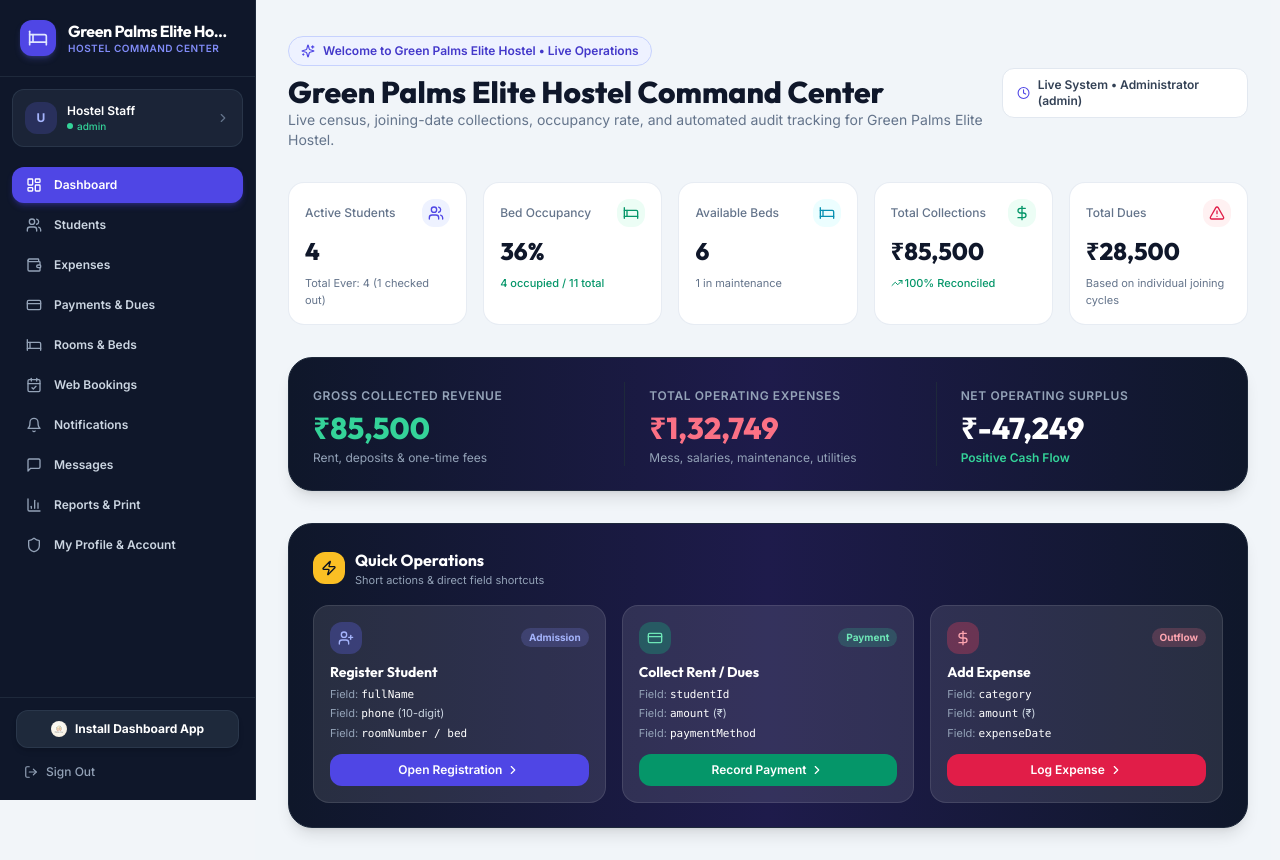
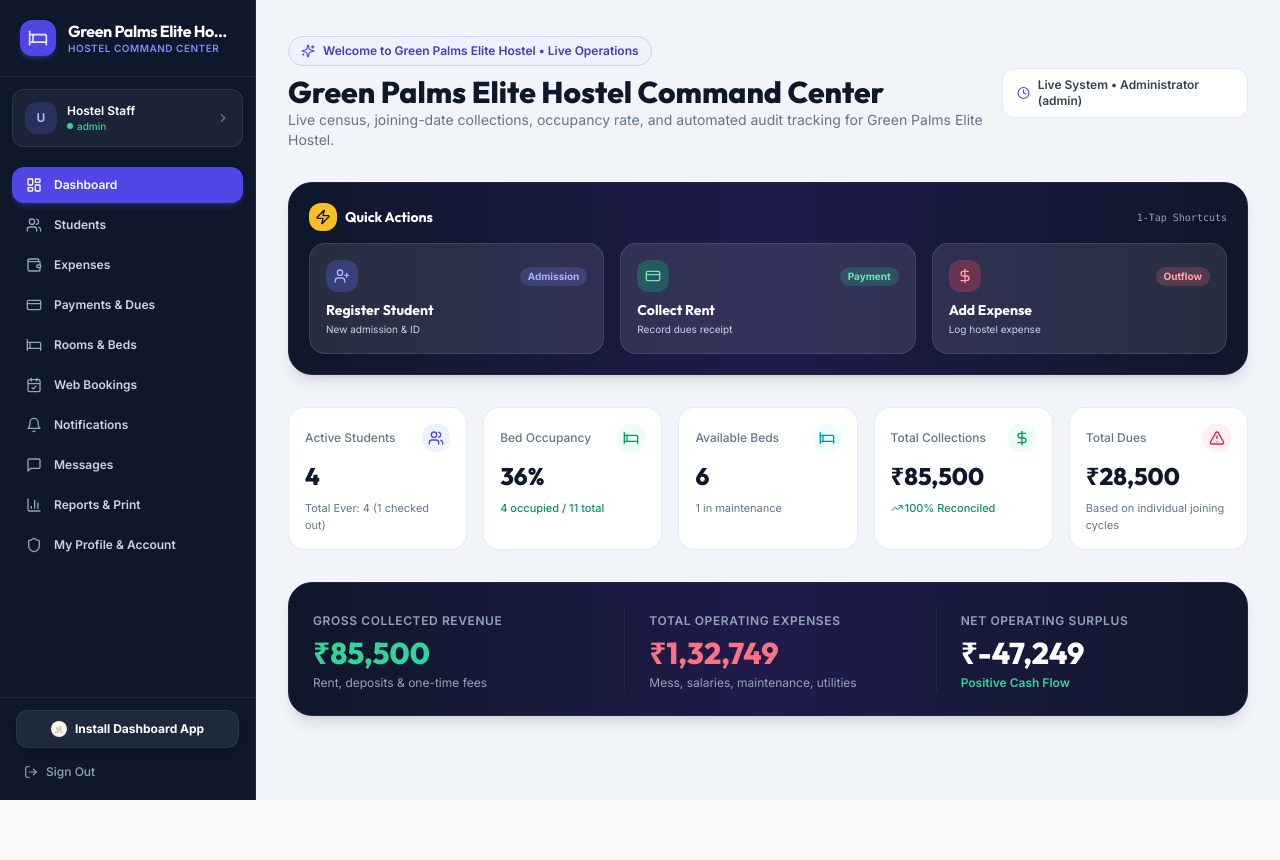
Before and after one commit to homestay7075-lang/homestay, a Next.js app: page /dashboard in a window 1280 px wide. After the commit the page ends 800 px from the top, so only its background shows below. Built offline with nearby package versions, Linux system fonts and the light colour scheme; sample sign-in values are in the browser's storage.

Commit message:
feat: show quick actions in single row in owner app, remove beds in payments and redeploy

```diff
--- a/app/app/page.tsx
+++ b/app/app/page.tsx
@@ -51,6 +51,8 @@ export default function StudentMobileApp() {
   useEffect(() => {
     if (!isLoading && !currentUser) {
       router.replace('/login');
+    } else if (!isLoading && currentUser?.role === 'OWNER') {
+      router.replace('/dashboard');
     }
   }, [isLoading, currentUser, router]);
 
@@ -200,7 +202,7 @@ export default function StudentMobileApp() {
 --------------------------------
 *Hostel:* ${hostelName}
 *Student:* ${studentData?.fullName} (${studentData?.studentId})
-*Bed Allocation:* ${studentData?.bedNumber || 'N/A'} (${studentData?.blockName || 'Campus'})
+*Wing / Campus:* ${studentData?.blockName || 'Campus'}
 *Amount Paid:* ₹${Number(amt).toLocaleString('en-IN')}
 *Payment App:* ${app}
 *UTR / Reference ID:* ${utr}
@@ -657,6 +659,35 @@ Dear Owner, I have completed the rent dues payment via UPI. Please verify this r
 
               {/* Quick Actions Grid */}
               <div className="grid grid-cols-3 gap-2">
+                {currentUser?.role === 'OWNER' ? (
+                  <>
+                    <Link
+                      href="/dashboard"
+                      className="p-3 rounded-2xl bg-slate-800/60 hover:bg-slate-800 border border-slate-700 text-left transition space-y-1 block"
+                    >
+                      <User className="w-4 h-4 text-indigo-400" />
+                      <div className="font-bold text-[11px] text-white">Owner Hub</div>
+                      <div className="text-[9px] text-slate-400">Dashboard & stats</div>
+                    </Link>
+                    <Link
+                      href="/dashboard/payments"
+                      className="p-3 rounded-2xl bg-slate-800/60 hover:bg-slate-800 border border-slate-700 text-left transition space-y-1 block"
+                    >
+                      <CreditCard className="w-4 h-4 text-emerald-400" />
+                      <div className="font-bold text-[11px] text-white">Collect Rent</div>
+                      <div className="text-[9px] text-slate-400">Dues & payments</div>
+                    </Link>
+                    <Link
+                      href="/dashboard/expenses"
+                      className="p-3 rounded-2xl bg-slate-800/60 hover:bg-slate-800 border border-slate-700 text-left transition space-y-1 block"
+                    >
+                      <Receipt className="w-4 h-4 text-rose-400" />
+                      <div className="font-bold text-[11px] text-white">Add Expense</div>
+                      <div className="text-[9px] text-slate-400">Outflows & logs</div>
+                    </Link>
+                  </>
+                ) : (
+                  <>
                     <button
                       onClick={() => setIsProfileModalOpen(true)}
                       className="p-3 rounded-2xl bg-slate-800/60 hover:bg-slate-800 border border-slate-700 text-left transition space-y-1 cursor-pointer"
@@ -684,6 +715,8 @@ Dear Owner, I have completed the rent dues payment via UPI. Please verify this r
                       <div className="font-bold text-[11px] text-white">Call Desk</div>
                       <div className="text-[9px] text-slate-400 truncate">{cleanOwnerPhone}</div>
                     </a>
+                  </>
+                )}
               </div>
 
               {/* Recent Official Notice */}
--- a/app/dashboard/invoices/page.tsx
+++ b/app/dashboard/invoices/page.tsx
@@ -3,7 +3,7 @@
 import React, { useState, useEffect, Suspense } from 'react';
 import { useSearchParams } from 'next/navigation';
 import DashboardLayout from '@/components/dashboard/DashboardLayout';
-import { Printer, Download, Receipt, ArrowLeft, Shield, Bed, CheckCircle2, Sparkles } from 'lucide-react';
+import { Printer, Download, Receipt, ArrowLeft, Shield, CheckCircle2, Sparkles } from 'lucide-react';
 import { HostelSettings, Payment, Student } from '@/lib/db/types';
 import { useHostelSettings } from '@/lib/context/SettingsContext';
 import { formatDateDMY } from '@/lib/utils/dateFormatter';
@@ -141,7 +141,7 @@ function InvoicesContent() {
                     <div className="space-y-1">
                       <div className="flex items-center gap-2 mb-2">
                         <div className="w-8 h-8 rounded-lg bg-slate-900 text-white flex items-center justify-center font-bold text-sm">
-                          <Bed className="w-4 h-4" />
+                          <Receipt className="w-4 h-4" />
                         </div>
                         <span className="font-bold text-xl font-display text-slate-900 tracking-tight">
                           {settings.name}
@@ -178,7 +178,7 @@ function InvoicesContent() {
                       </div>
                       {studentDetail && (
                         <div className="text-slate-600 mt-1">
-                          Bed: <span className="font-semibold">{studentDetail.bedNumber}</span> ({studentDetail.blockName})
+                          Wing / Block: <span className="font-semibold">{studentDetail.blockName}</span>
                         </div>
                       )}
                       {studentDetail && (
--- a/app/dashboard/page.tsx
+++ b/app/dashboard/page.tsx
@@ -103,6 +103,83 @@ export default function DashboardOverview() {
             <span>{quickFeedback}</span>
           </div>
         )}
+
+        {/* ================= QUICK OPERATIONS HUB (SINGLE ROW ON ALL SCREENS) ================= */}
+        <div className="p-3.5 sm:p-5 rounded-2xl sm:rounded-3xl bg-gradient-to-r from-slate-900 via-indigo-950 to-slate-900 text-white shadow-lg border border-slate-800 space-y-3">
+          <div className="flex items-center justify-between">
+            <div className="flex items-center gap-2">
+              <div className="w-6 h-6 sm:w-7 sm:h-7 rounded-lg bg-amber-400 text-slate-950 flex items-center justify-center font-bold">
+                <Zap className="w-3.5 h-3.5 sm:w-4 sm:h-4" />
+              </div>
+              <h2 className="font-bold text-xs sm:text-sm font-display text-white">
+                Quick Actions
+              </h2>
+            </div>
+            <span className="text-[10px] text-slate-400 hidden sm:inline font-mono">1-Tap Shortcuts</span>
+          </div>
+
+          <div className="grid grid-cols-3 gap-2 sm:gap-4">
+            {/* Quick Action 1: Register Student */}
+            <button
+              type="button"
+              onClick={() => setIsRegisterModalOpen(true)}
+              className="p-2.5 sm:p-4 rounded-xl sm:rounded-2xl bg-white/10 hover:bg-white/15 border border-white/10 hover:border-indigo-400/40 text-left transition space-y-1.5 sm:space-y-2 group cursor-pointer active:scale-95"
+            >
+              <div className="flex items-center justify-between">
+                <div className="w-7 h-7 sm:w-8 sm:h-8 rounded-lg bg-indigo-500/30 text-indigo-300 flex items-center justify-center group-hover:scale-110 transition">
+                  <UserPlus className="w-3.5 h-3.5 sm:w-4 sm:h-4" />
+                </div>
+                <span className="text-[9px] sm:text-[10px] font-bold px-1.5 sm:px-2 py-0.5 rounded-full bg-indigo-400/20 text-indigo-300">
+                  Admission
+                </span>
+              </div>
+              <div>
+                <h3 className="font-bold text-xs sm:text-sm text-white truncate">Register Student</h3>
+                <p className="text-[10px] text-slate-300 hidden sm:block mt-0.5">New admission & ID</p>
+              </div>
+            </button>
+
+            {/* Quick Action 2: Collect Rent */}
+            <button
+              type="button"
+              onClick={() => setIsCollectRentModalOpen(true)}
+              className="p-2.5 sm:p-4 rounded-xl sm:rounded-2xl bg-white/10 hover:bg-white/15 border border-white/10 hover:border-emerald-400/40 text-left transition space-y-1.5 sm:space-y-2 group cursor-pointer active:scale-95"
+            >
+              <div className="flex items-center justify-between">
+                <div className="w-7 h-7 sm:w-8 sm:h-8 rounded-lg bg-emerald-500/30 text-emerald-300 flex items-center justify-center group-hover:scale-110 transition">
+                  <CreditCard className="w-3.5 h-3.5 sm:w-4 sm:h-4" />
+                </div>
+                <span className="text-[9px] sm:text-[10px] font-bold px-1.5 sm:px-2 py-0.5 rounded-full bg-emerald-400/20 text-emerald-300">
+                  Payment
+                </span>
+              </div>
+              <div>
+                <h3 className="font-bold text-xs sm:text-sm text-white truncate">Collect Rent</h3>
+                <p className="text-[10px] text-slate-300 hidden sm:block mt-0.5">Record dues receipt</p>
+              </div>
+            </button>
+
+            {/* Quick Action 3: Add Expense */}
+            <button
+              type="button"
+              onClick={() => setIsAddExpenseModalOpen(true)}
+              className="p-2.5 sm:p-4 rounded-xl sm:rounded-2xl bg-white/10 hover:bg-white/15 border border-white/10 hover:border-rose-400/40 text-left transition space-y-1.5 sm:space-y-2 group cursor-pointer active:scale-95"
+            >
+              <div className="flex items-center justify-between">
+                <div className="w-7 h-7 sm:w-8 sm:h-8 rounded-lg bg-rose-500/30 text-rose-300 flex items-center justify-center group-hover:scale-110 transition">
+                  <DollarSign className="w-3.5 h-3.5 sm:w-4 sm:h-4" />
+                </div>
+                <span className="text-[9px] sm:text-[10px] font-bold px-1.5 sm:px-2 py-0.5 rounded-full bg-rose-400/20 text-rose-300">
+                  Outflow
+                </span>
+              </div>
+              <div>
+                <h3 className="font-bold text-xs sm:text-sm text-white truncate">Add Expense</h3>
+                <p className="text-[10px] text-slate-300 hidden sm:block mt-0.5">Log hostel expense</p>
+              </div>
+            </button>
+          </div>
+        </div>
 
         {/* 10+ KPI Summary Cards (Rule 7) */}
         <div className="grid grid-cols-2 sm:grid-cols-3 lg:grid-cols-5 gap-3.5 sm:gap-4">
@@ -222,116 +299,6 @@ export default function DashboardOverview() {
             </div>
           </div>
         </div>
-
-
-        {/* ================= QUICK OPERATIONS HUB ================= */}
-        <div className="p-6 rounded-3xl bg-gradient-to-r from-slate-900 via-indigo-950 to-slate-900 text-white shadow-lg border border-slate-800 space-y-4">
-          <div className="flex items-center justify-between flex-wrap gap-3">
-            <div className="flex items-center gap-2.5">
-              <div className="w-8 h-8 rounded-xl bg-amber-400 text-slate-950 flex items-center justify-center font-bold">
-                <Zap className="w-4 h-4" />
-              </div>
-              <div>
-                <h2 className="font-bold text-sm sm:text-base font-display text-white">
-                  Quick Operations
-                </h2>
-                <p className="text-[11px] text-slate-400">Short actions & direct field shortcuts</p>
-              </div>
-            </div>
-          </div>
-
-          <div className="grid grid-cols-1 sm:grid-cols-3 gap-4">
-            {/* Quick Op 1: Register Student */}
-            <div className="p-4 rounded-2xl bg-white/10 border border-white/10 flex flex-col justify-between space-y-3">
-              <div className="space-y-2">
-                <div className="flex items-center justify-between">
-                  <div className="w-8 h-8 rounded-lg bg-indigo-500/30 text-indigo-300 flex items-center justify-center">
-                    <UserPlus className="w-4 h-4" />
-                  </div>
-                  <span className="text-[10px] font-bold px-2 py-0.5 rounded-full bg-indigo-400/20 text-indigo-300">
-                    Admission
-                  </span>
-                </div>
-                <div>
-                  <h3 className="font-bold text-sm text-white">Register Student</h3>
-                  <div className="text-[11px] text-slate-300 mt-1 space-y-0.5">
-                    <div><span className="text-slate-400">Field:</span> <span className="font-mono text-white">fullName</span></div>
-                    <div><span className="text-slate-400">Field:</span> <span className="font-mono text-white">phone</span> (10-digit)</div>
-                    <div><span className="text-slate-400">Field:</span> <span className="font-mono text-white">roomNumber / bed</span></div>
-                  </div>
-                </div>
-              </div>
-              <button
-                type="button"
-                onClick={() => setIsRegisterModalOpen(true)}
-                className="w-full py-2 bg-indigo-600 hover:bg-indigo-700 text-white font-semibold text-xs rounded-xl flex items-center justify-center gap-1 transition"
-              >
-                <span>Open Registration</span>
-                <ChevronRight className="w-3.5 h-3.5" />
-              </button>
-            </div>
-
-            {/* Quick Op 2: Collect Rent */}
-            <div className="p-4 rounded-2xl bg-white/10 border border-white/10 flex flex-col justify-between space-y-3">
-              <div className="space-y-2">
-                <div className="flex items-center justify-between">
-                  <div className="w-8 h-8 rounded-lg bg-emerald-500/30 text-emerald-300 flex items-center justify-center">
-                    <CreditCard className="w-4 h-4" />
-                  </div>
-                  <span className="text-[10px] font-bold px-2 py-0.5 rounded-full bg-emerald-400/20 text-emerald-300">
-                    Payment
-                  </span>
-                </div>
-                <div>
-                  <h3 className="font-bold text-sm text-white">Collect Rent / Dues</h3>
-                  <div className="text-[11px] text-slate-300 mt-1 space-y-0.5">
-                    <div><span className="text-slate-400">Field:</span> <span className="font-mono text-white">studentId</span></div>
-                    <div><span className="text-slate-400">Field:</span> <span className="font-mono text-white">amount</span> (₹)</div>
-                    <div><span className="text-slate-400">Field:</span> <span className="font-mono text-white">paymentMethod</span></div>
-                  </div>
-                </div>
-              </div>
-              <button
-                type="button"
-                onClick={() => setIsCollectRentModalOpen(true)}
-                className="w-full py-2 bg-emerald-600 hover:bg-emerald-700 text-white font-semibold text-xs rounded-xl flex items-center justify-center gap-1 transition"
-              >
-                <span>Record Payment</span>
-                <ChevronRight className="w-3.5 h-3.5" />
-              </button>
-            </div>
-
-            {/* Quick Op 3: Add Expense */}
-            <div className="p-4 rounded-2xl bg-white/10 border border-white/10 flex flex-col justify-between space-y-3">
-              <div className="space-y-2">
-                <div className="flex items-center justify-between">
-                  <div className="w-8 h-8 rounded-lg bg-rose-500/30 text-rose-300 flex items-center justify-center">
-                    <DollarSign className="w-4 h-4" />
-                  </div>
-                  <span className="text-[10px] font-bold px-2 py-0.5 rounded-full bg-rose-400/20 text-rose-300">
-                    Outflow
-                  </span>
-                </div>
-                <div>
-                  <h3 className="font-bold text-sm text-white">Add Expense</h3>
-                  <div className="text-[11px] text-slate-300 mt-1 space-y-0.5">
-                    <div><span className="text-slate-400">Field:</span> <span className="font-mono text-white">category</span></div>
-                    <div><span className="text-slate-400">Field:</span> <span className="font-mono text-white">amount</span> (₹)</div>
-                    <div><span className="text-slate-400">Field:</span> <span className="font-mono text-white">expenseDate</span></div>
-                  </div>
-                </div>
-              </div>
-              <button
-                type="button"
-                onClick={() => setIsAddExpenseModalOpen(true)}
-                className="w-full py-2 bg-rose-600 hover:bg-rose-700 text-white font-semibold text-xs rounded-xl flex items-center justify-center gap-1 transition"
-              >
-                <span>Log Expense</span>
-                <ChevronRight className="w-3.5 h-3.5" />
-              </button>
-            </div>
-          </div>
-        </div>
       </div>
 
       {/* Quick Operation: Multi-Step Student Admission Modal */}
@@ -341,7 +308,7 @@ export default function DashboardOverview() {
         onSuccess={() => {
           setIsRegisterModalOpen(false);
           fetchDashboardData();
-          setQuickFeedback('New student registered successfully! Generated Student ID & allocated bed.');
+          setQuickFeedback('New student registered successfully! Generated Student ID.');
           setTimeout(() => setQuickFeedback(null), 4000);
         }}
       />
```
Also changed, not shown: app/dashboard/payments/page.tsx (+3 -9 lines), components/payments/RecordPaymentModal.tsx (+2 -10 lines), components/payments/VoucherModal.tsx (+4 -4 lines), 1 other file (tests, documents, lock files or other folders). Lines whose indentation alone changed are shown as unchanged.
